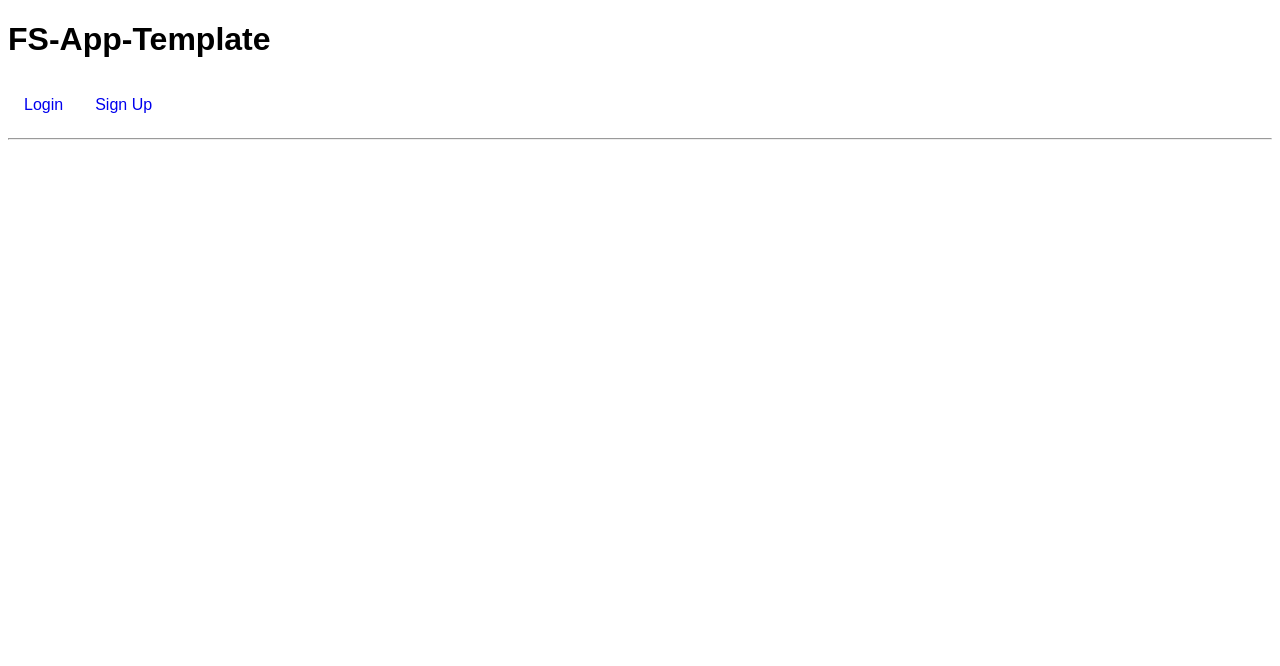
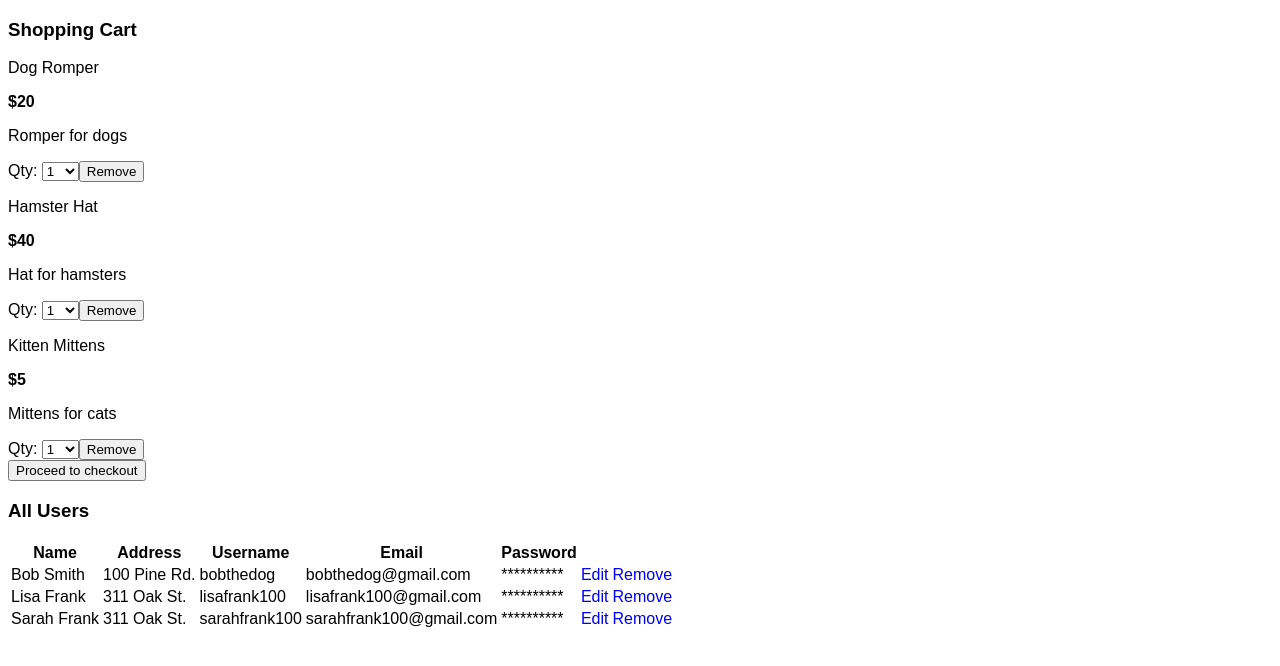
Before and after one commit to 2204-FSA-Team-Tribble/Grace-Shopper, a React app: page /cart in a window 1280 px wide. Shown: the top 666 px of the page. Built offline with nearby package versions, Linux system fonts and the light colour scheme.

Commit message:
Created Cart & AllUsers Component

```diff
--- a/client/App.js
+++ b/client/App.js
@@ -1,13 +1,15 @@
 import React from 'react'
 
 import Navbar from './components/Navbar'
+import Cart from './components/Cart'
+import AllUsers from './components/AllUsers'
 import Routes from './Routes'
 
 const App = () => {
   return (
     <div>
-      <Navbar />
-      <Routes />
+      <Cart />
+      <AllUsers />
     </div>
   )
 }
--- /dev/null
+++ b/client/components/AllUsers.js
@@ -0,0 +1,68 @@
+import React from 'react'
+
+const AllUsers = () => {
+  // Placeholder user array
+  const users = [
+    {
+      firstName: 'Bob',
+      lastName: 'Smith',
+      address: '100 Pine Rd.',
+      username: 'bobthedog',
+      email: 'bobthedog@gmail.com',
+      password: 'ilovedogs1',
+    },
+    {
+      firstName: 'Lisa',
+      lastName: 'Frank',
+      address: '311 Oak St.',
+      username: 'lisafrank100',
+      email: 'lisafrank100@gmail.com',
+      password: 'ihatedogs1',
+    },
+    {
+      firstName: 'Sarah',
+      lastName: 'Frank',
+      address: '311 Oak St.',
+      username: 'sarahfrank100',
+      email: 'sarahfrank100@gmail.com',
+      password: 'ilovecats1',
+    },
+  ]
+
+  return (
+    <div>
+      <h3>All Users</h3>
+      <table>
+        <tr>
+          <th>Name</th>
+          <th>Address</th>
+          <th>Username</th>
+          <th>Email</th>
+          <th>Password</th>
+          <th></th>
+        </tr>
+      {users.map((user) => {
+        return (
+          <tr className="user">
+            <td>{`${user.firstName} ${user.lastName}`}</td>
+            <td>{user.address}</td>
+            <td>{user.username}</td>
+            <td>{user.email}</td>
+            <td>
+              {user.password
+                .split('')
+                .map((char) => '*')
+                .join('')}
+            </td>
+            <td><a href='#'>Edit</a></td>
+            <td><a href='#'>Remove</a></td>
+            <br />
+          </tr>
+        )
+      })}
+      </table>
+    </div>
+  )
+}
+
+export default AllUsers
--- /dev/null
+++ b/client/components/Cart.js
@@ -0,0 +1,45 @@
+import React from 'react'
+
+const Cart = () => {
+  // Placeholder cart array
+  const cart = [
+    { name: 'Dog Romper', price: '20', description: 'Romper for dogs' },
+    { name: 'Hamster Hat', price: '40', description: 'Hat for hamsters' },
+    { name: 'Kitten Mittens', price: '5', description: 'Mittens for cats' },
+  ]
+
+  return (
+    <div>
+      <h3>Shopping Cart</h3>
+      {cart.map((item) => {
+        return (
+          <div className="cart-item">
+            <div>{/* Image Placeholder */}</div>
+            <div>
+              <p>{item.name}</p>
+              <strong>${item.price}</strong>
+              <p>{item.description}</p>
+              <span>Qty: </span>
+              <select name="quantity">
+                <option value="1">1</option>
+                <option value="2">2</option>
+                <option value="3">3</option>
+                <option value="4">4</option>
+                <option value="5">5</option>
+                <option value="6">6</option>
+                <option value="7">7</option>
+                <option value="8">8</option>
+                <option value="9">9</option>
+                <option value="10">10</option>
+              </select>
+              <button type="button">Remove</button>
+            </div>
+          </div>
+        )
+      })}
+      <button type="button">Proceed to checkout</button>
+    </div>
+  )
+}
+
+export default Cart
--- a/package.json
+++ b/package.json
@@ -1,5 +1,5 @@
 {
-  "name": "fs-app-template",
+  "name": "Furever_21",
   "version": "2.0.0",
   "description": "Some boilerplate code to get you started - get shakin'!",
   "main": "index.js",
@@ -40,6 +40,7 @@
     "chai": "^4.2.0",
     "enzyme": "^3.9.0",
     "enzyme-adapter-react-16": "^1.12.1",
+    "eslint-plugin-react": "^7.30.0",
     "esm": "^3.2.25",
     "mocha": "^6.2.3",
     "nodemon": "^1.19.4",
```
Also changed, not shown: client/store/users.js (added, +26 -0 lines), public/bundle.js.LICENSE.txt (added), 1 other file (tests, documents, lock files or other folders).
